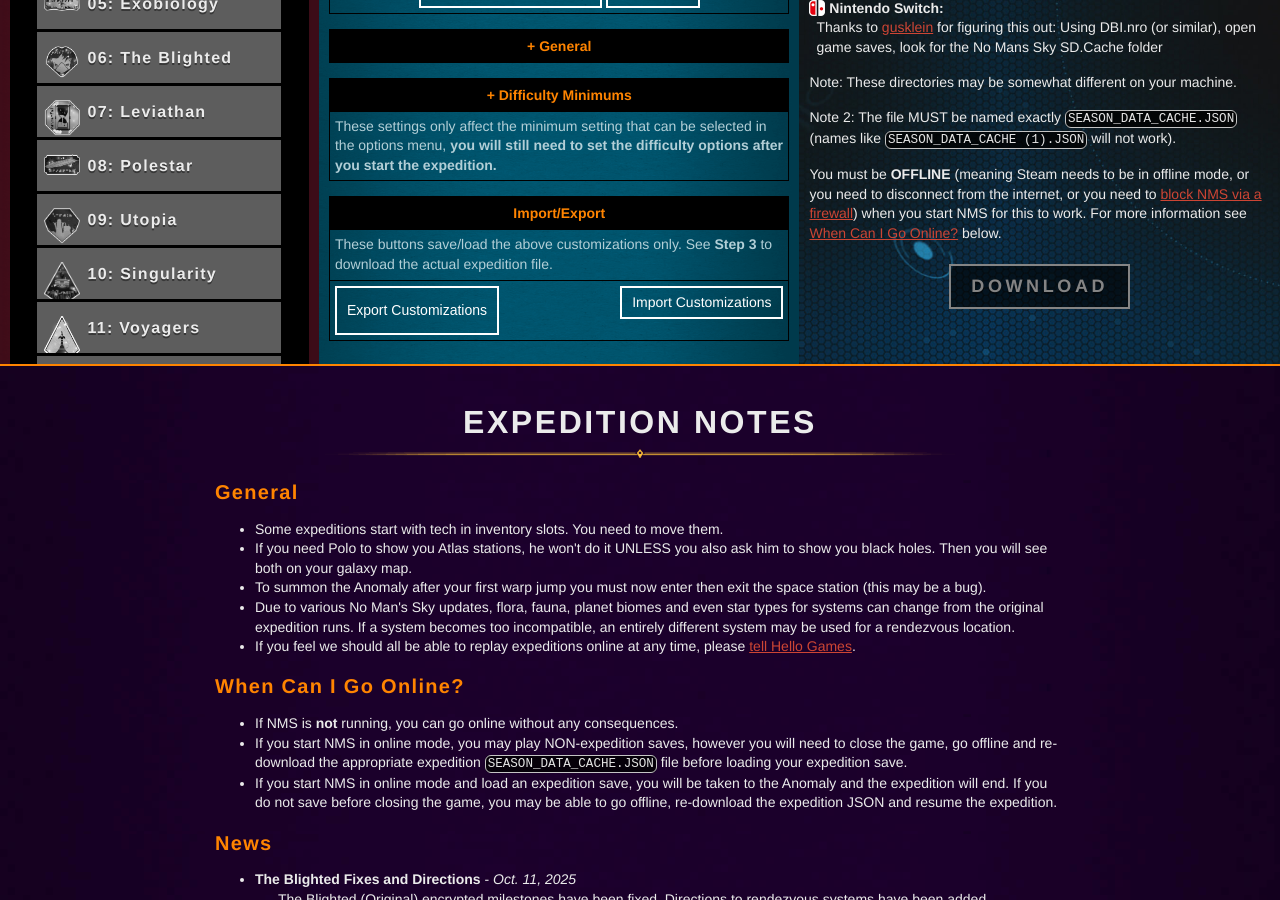
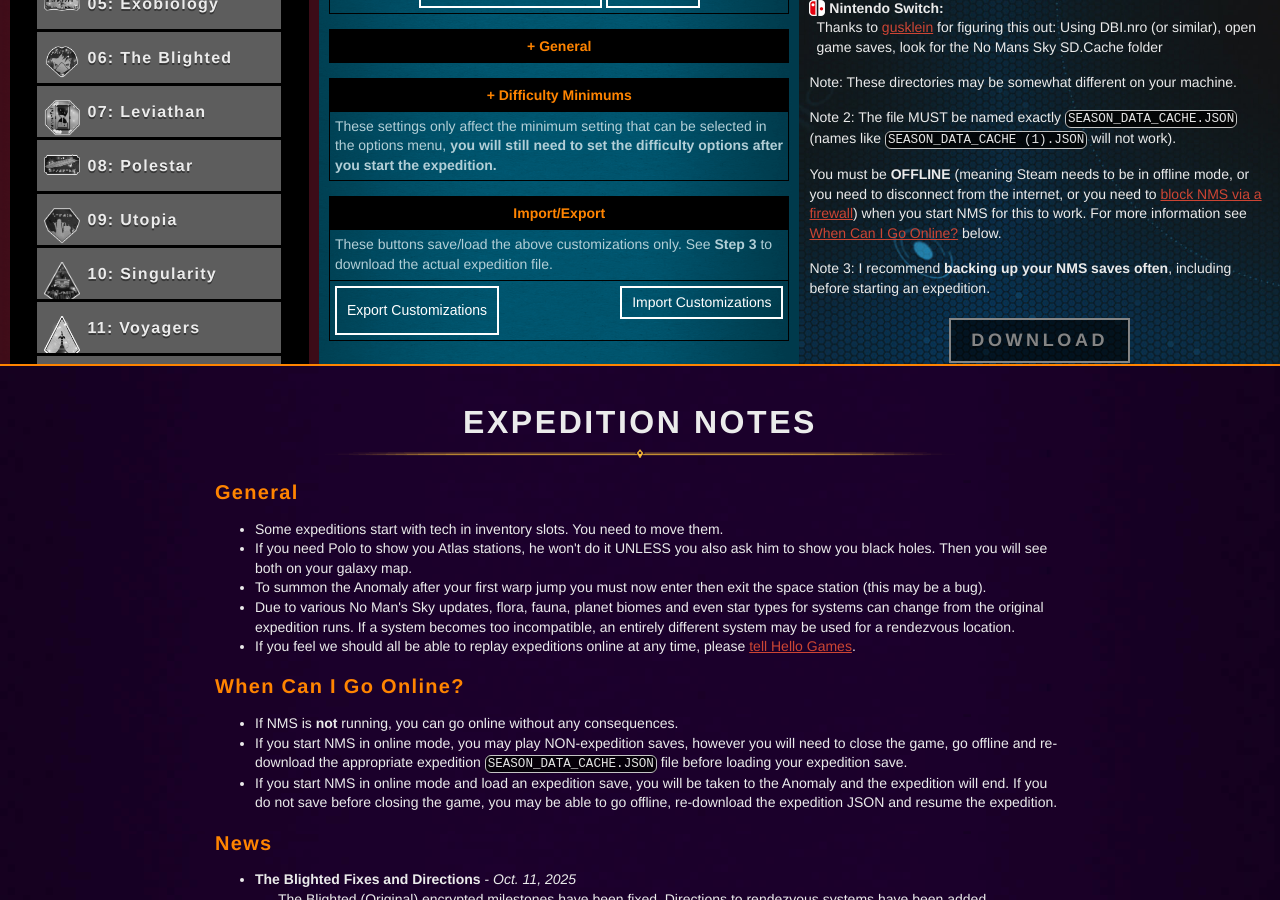
Before and after one commit to cwmonkey/nms-expeditions, a Jekyll site: the page built from index.html, in a window 1280 px wide and 900 px high, scrolled down 534 px. Built offline with Jekyll 4.4.1, drawn with Linux system fonts in a browser that asks for light colours; some web fonts are replaced.

Commit message:
Adding note recommending save backups

```diff
--- a/index.html
+++ b/index.html
@@ -1,6 +1,7 @@
 ---
 layout: default
 body_class: page_index
+site_title_override: No Man's Sky Expedition Generator
 ---
 
 {block=head_extra_content}
@@ -414,6 +415,8 @@
       <p>Note 2: The file MUST be named exactly <code>SEASON_DATA_CACHE.JSON</code> (names like <code>SEASON_DATA_CACHE (1).JSON</code> will not work).</p>
 
       <p>You must be <strong>OFFLINE</strong> (meaning Steam needs to be in offline mode, or you need to disconnect from the internet, or you need to <a href="#expedition_notes_block_nms_with_firewall">block NMS via a firewall</a>) when you start NMS for this to work. For more information see <a href="#expedition_notes_online">When Can I Go Online?</a> below.</p>
+
+      <p>Note 3: I recommend <strong>backing up your NMS saves often</strong>, including before starting an expedition.</p>
     </div>
 
     <div class="download_container">
```
